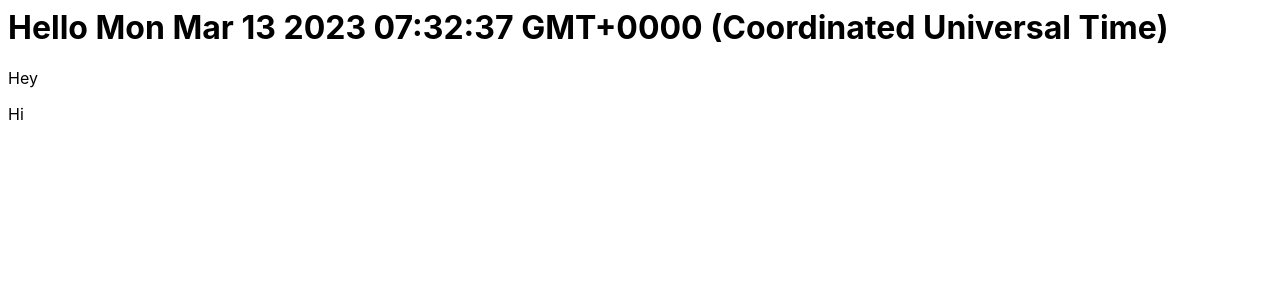
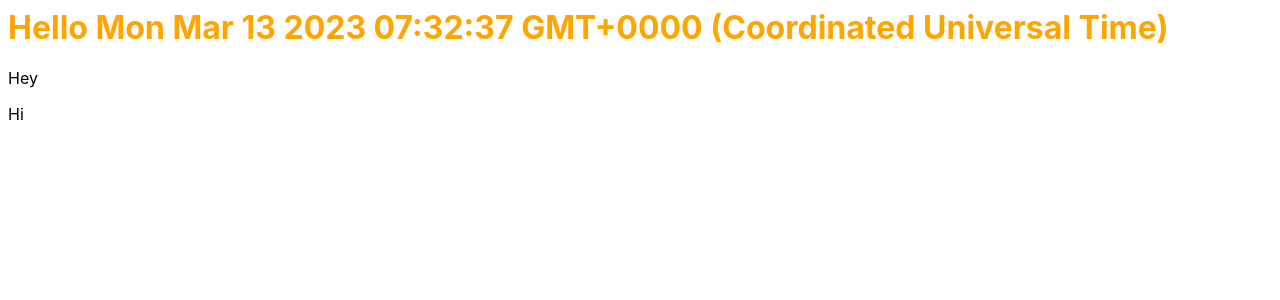
Before and after one commit to ivylaneGit/react-tweupf, a React (Create React App) app: page / in a window 1280 px wide. Shown: the top 300 px of the page. Built offline with nearby package versions, Linux system fonts and the light colour scheme.

Commit message:
1 file modified

```diff
--- a/src/index.js
+++ b/src/index.js
@@ -11,7 +11,7 @@ function Page() {
   const clock = Date().toLocaleString();
   return (
     <>
-      <h1>Hello {clock} </h1>
+      <h1 className="orange">Hello {clock} </h1>
       <p>Hey</p>
       <p>Hi</p>
     </>
```
